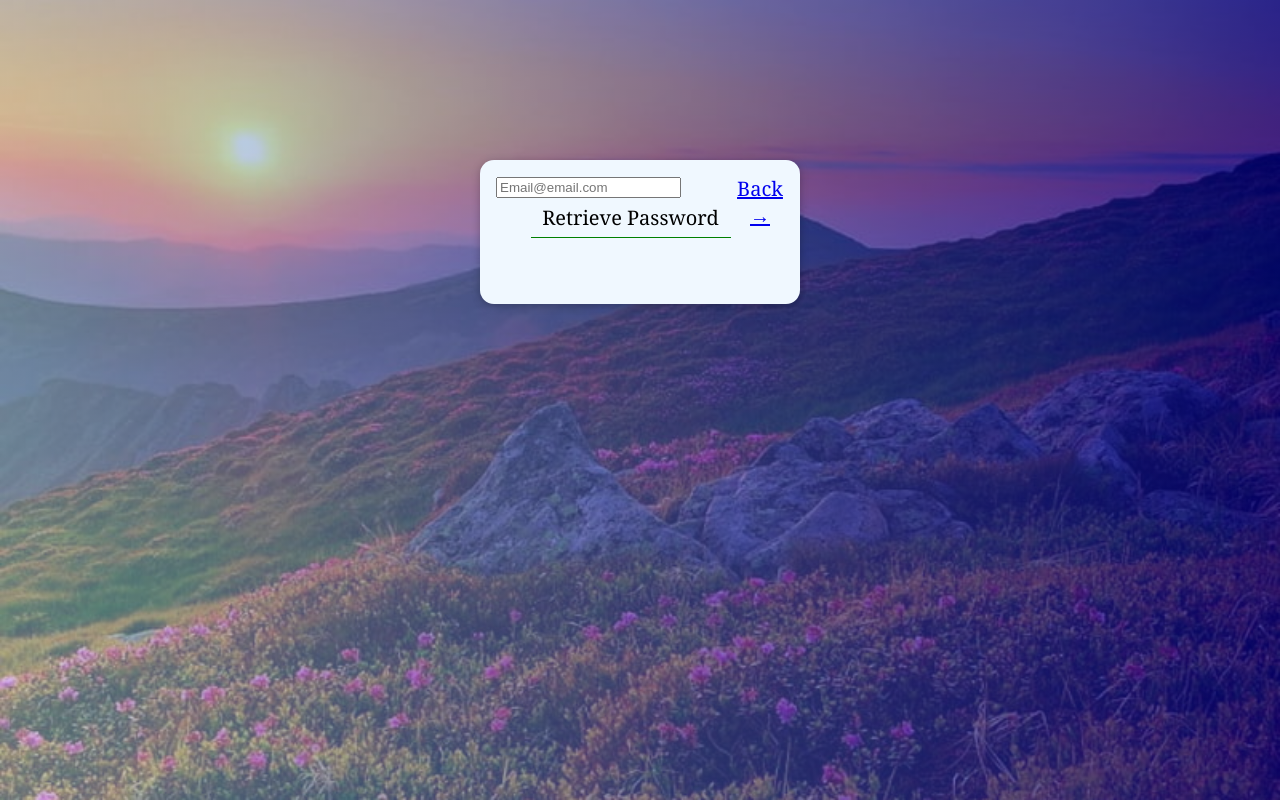
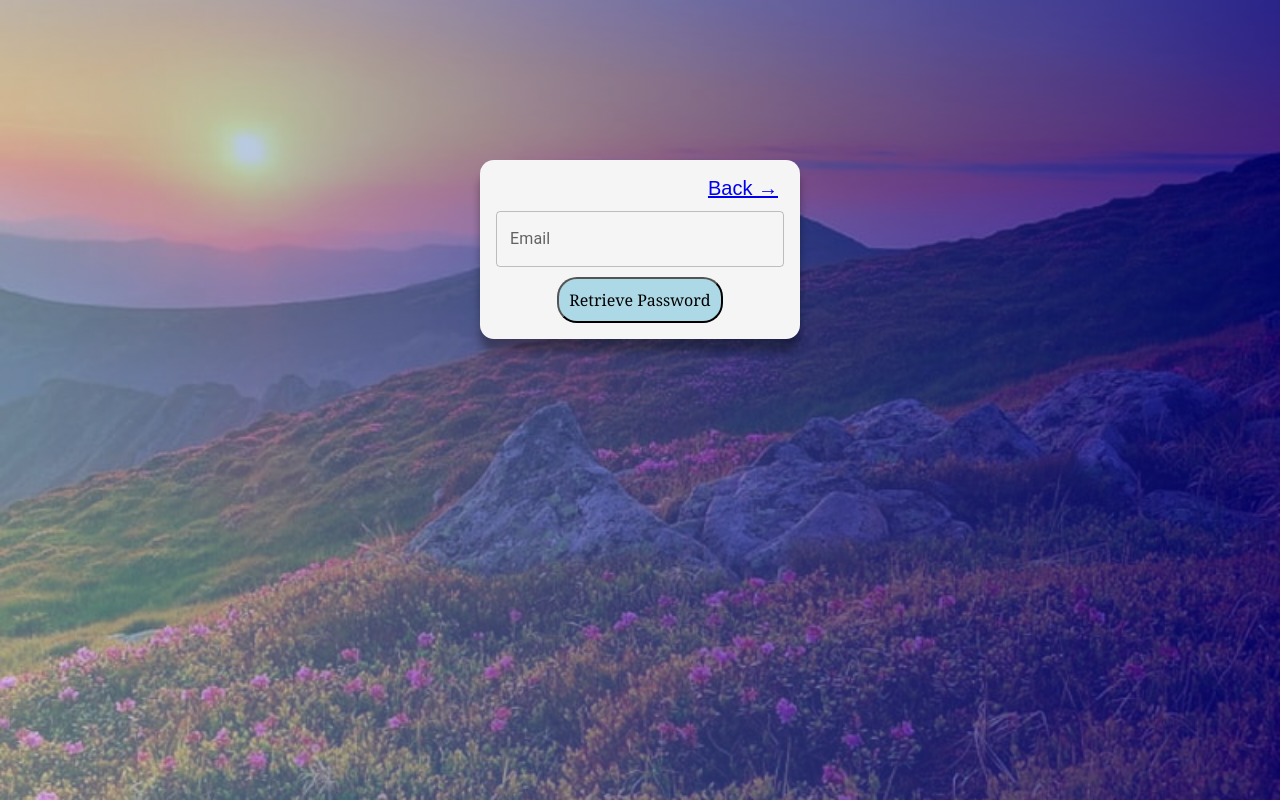
Before and after one commit to stefanverde/FullStack-frontend, a React (Create React App) app: page /forgotPassword in a window 1280 px wide. Built offline with nearby package versions, Linux system fonts and the light colour scheme.

Commit message:
cleanup 2

```diff
--- a/package.json
+++ b/package.json
@@ -8,6 +8,7 @@
     "@emotion/styled": "^11.11.0",
     "@mui/icons-material": "^5.15.9",
     "@mui/material": "^5.15.9",
+    "@mui/material-next": "^6.0.0-alpha.122",
     "@reduxjs/toolkit": "^1.9.7",
     "@testing-library/jest-dom": "^5.17.0",
     "@testing-library/react": "^13.4.0",
--- a/src/App.tsx
+++ b/src/App.tsx
@@ -4,13 +4,16 @@ import { store } from './redux/store';
 import router from './Routes';
 import { RouterProvider } from 'react-router-dom';
 import { Fragment } from 'react';
+import BackgroundImage from './components/BackgroundImage';
 function App() {
   return (
-    <Fragment>
-      <Provider store={store}>
-        <RouterProvider router={router} />
-      </Provider>
-    </Fragment>
+    <BackgroundImage>
+      <Fragment>
+        <Provider store={store}>
+          <RouterProvider router={router} />
+        </Provider>
+      </Fragment>
+    </BackgroundImage>
   );
 }
 
--- /dev/null
+++ b/src/components/BackgroundImage.tsx
@@ -0,0 +1,12 @@
+import React, { ReactNode } from 'react';
+import '../assets/Global.css';
+import { observer } from 'mobx-react';
+
+interface BackgroundImageProps {
+  children: ReactNode;
+}
+const BackgroundImage: React.FC<BackgroundImageProps> = ({ children }) => {
+  return <div className="backimage">{children}</div>;
+};
+
+export default observer(BackgroundImage);
--- a/src/components/ForgotPassword.tsx
+++ b/src/components/ForgotPassword.tsx
@@ -5,6 +5,16 @@ import { setError } from '../redux/features/userSlice';
 import { useDispatch, useSelector } from 'react-redux';
 
 import { useSendMailMutation } from '../api/mailAPI';
+import TextField from '@mui/material/TextField';
+import { Modal } from '../pages/StyledComponents';
+import styled from 'styled-components';
+import { ColoredButton } from './StyledComponents';
+
+const ColumnView = styled.div`
+  display: flex;
+  flex-direction: column;
+  gap: 10px;
+`;
 const ForgotPassword = () => {
   const [email, setEmail] = useState('');
   const [response, setResponse] = useState(true);
@@ -30,41 +40,23 @@ const ForgotPassword = () => {
     }, 2000);
   };
   return (
-    <div>
-      <div className="backimage">
-        <div className="forgottenP-modal">
-          {response ? (
-            <div className="content">
-              <input
-                required
-                className="username"
-                type="text"
-                placeholder="Email@email.com"
-                value={email}
-                onChange={e => setEmail(e.target.value)}
-              ></input>
-              <button className="forgottenButton" onClick={responseHandler}>
-                Retrieve Password
-              </button>
-              {error && <div style={{ color: 'red' }}>{error}</div>}
-              <button className="forgottenToMain">
-                <Link to="/login">Back &rarr;</Link>
-              </button>
-            </div>
-          ) : (
-            <div
-              style={{
-                color: 'green',
-                textAlign: 'center',
-                marginTop: '20px',
-              }}
-            >
-              {message} &#10003;
-            </div>
-          )}
-        </div>
-      </div>
-    </div>
+    <Modal>
+      <ColumnView>
+        <button className="forgottenToMain">
+          <Link to="/login">Back &rarr;</Link>
+        </button>
+        <TextField
+          type="email"
+          value={email}
+          id="outlined-basic"
+          label="Email"
+          variant="outlined"
+          onChange={e => setEmail(e.target.value)}
+        />
+        {error && <div style={{ color: 'red' }}>{error}</div>}
+        <ColoredButton onClick={responseHandler}>Retrieve Password</ColoredButton>
+      </ColumnView>
+    </Modal>
   );
 };
 export default ForgotPassword;
--- a/src/components/RegistrationForm.tsx
+++ b/src/components/RegistrationForm.tsx
@@ -1,4 +1,4 @@
-import React from 'react';
+import React, { useState } from 'react';
 import { Link, useNavigate } from 'react-router-dom';
 import TextField from '@mui/material/TextField';
 import { useSelector, useDispatch } from 'react-redux';
@@ -8,17 +8,35 @@ import { useAddUserMutation, userApi } from '../api/userAPI';
 import { RootState } from '../redux/store';
 
 import '../assets/Global.css';
-import { BackToMain, RegistrationModal, SubmitButton } from './StyledComponents';
+import { BackToMain, ColoredButton } from './StyledComponents';
+import { Modal } from '../pages/StyledComponents';
 
 function RegistrationForm() {
-  const formData = useSelector((state: RootState) => state.user.formData);
+  // const formData = useSelector((state: RootState) => state.user.formData);
+  const [formData, setFormData] = useState({
+    firstName: '',
+    lastName: '',
+    email: '',
+    password: '',
+    repeatPassword: '',
+  });
   const error = useSelector((state: RootState) => state.user.error);
   const dispatch = useDispatch();
   const navigate = useNavigate();
   const [trigger] = userApi.endpoints.checkExistingMail.useLazyQuery();
   const [addUser] = useAddUserMutation();
-  const handleInputChange = (e: any) => {
+  // const handleInputChange = (e: any) => {
+  //   const { name, value } = e.target;
+  //   dispatch(updateUser({ ...formData, [name]: value }));
+  // };
+  const handleInputChange = (e: React.ChangeEvent<HTMLInputElement>) => {
     const { name, value } = e.target;
+    // Update local component state
+    setFormData(prevState => ({
+      ...prevState,
+      [name]: value,
+    }));
+
     dispatch(updateUser({ ...formData, [name]: value }));
   };
 
@@ -80,11 +98,10 @@ function RegistrationForm() {
 
   return (
     <div className="backimage">
-      <RegistrationModal>
+      <Modal>
         <TextField
           type="text"
           value={formData.firstName}
-          id="outlined-basic"
           label="First Name"
           variant="outlined"
           onChange={handleInputChange}
@@ -92,7 +109,6 @@ function RegistrationForm() {
         <TextField
           type="text"
           value={formData.lastName}
-          id="outlined-basic"
           label="Last Name"
           variant="outlined"
           onChange={handleInputChange}
@@ -100,37 +116,33 @@ function RegistrationForm() {
         <TextField
           type="email"
           value={formData.email}
-          id="outlined-basic"
           label="Email"
           variant="outlined"
           onChange={handleInputChange}
         ></TextField>
         <TextField
           type="password"
-          id="outlined-basic"
           label="Password"
           value={formData.password}
           onChange={handlePasswordChange}
           required={true}
         />
         <TextField
-          // size="small"
           type="password"
-          id="outlined-basic"
           label="Repeat Password"
           value={formData.repeatPassword}
           onChange={handleRepeatPasswordChange}
           required={true}
         />
         {error && <div style={{ color: 'red' }}>{error}</div>}
-        <SubmitButton onClick={event => submitForm(event)}>Submit Registration</SubmitButton>
+        <ColoredButton onClick={event => submitForm(event)}>Submit Registration</ColoredButton>
 
         <BackToMain>
           <Link to="/login" style={{ textDecoration: 'none', color: 'black' }}>
             Back to Login. &rarr;
           </Link>
         </BackToMain>
-      </RegistrationModal>
+      </Modal>
     </div>
   );
 }
--- a/src/components/StyledComponents.tsx
+++ b/src/components/StyledComponents.tsx
@@ -1,16 +1,17 @@
 import styled from 'styled-components';
 
-export const SubmitButton = styled.button`
+export const ColoredButton = styled.button`
   position: relative;
-  height: fit-content;
+
   width: fit-content;
   border-radius: 20px;
   background-color: lightblue;
   font-weight: 300;
-  padding: 15px;
+  padding: 10px;
   font-size: 16px;
   font-family: Georgia, 'Times New Roman', Times, serif;
-  left: 15%;
+  display: flex;
+  align-self: center;
   cursor: pointer;
 `;
 
@@ -32,12 +33,12 @@ export const RegistrationModal = styled.div`
 
 export const BackToMain = styled.button`
   position: relative;
-  height: fit-content;
   width: fit-content;
   border: none;
   background-color: whitesmoke;
   font-weight: 300;
   font-size: 18px;
   font-family: Georgia, 'Times New Roman', Times, serif;
-  left: 35%;
+  display: flex;
+  align-self: flex-end;
 `;
--- a/src/components/styles/ForgotPassword.css
+++ b/src/components/styles/ForgotPassword.css
@@ -1,40 +1,28 @@
-.forgottenP-modal {
-    position: absolute;
-    top: 20vh;
-    left: calc(50% - 10rem);
-    width: 18rem;
-    height: 7rem;
-    background-color: aliceblue;
-    padding: 1rem;
-    border-radius: 14px;
-
-    box-shadow: 0 2px 8px rgba(0, 0, 0, 0.25);
-    animation: slide-down 300ms ease-out forwards;
-  }
 
   .forgottenToMain {
-    position: absolute;
-    height: 20px;
-    width: 80px;
+    position: relative;
+    display: flex;
+    align-self:flex-end;
     border: none;
-    background-color: aliceblue;
+    background-color: whitesmoke;
     font-weight: 300;
     font-size: 20px;
-    font-family: Georgia, 'Times New Roman', Times, serif;
-    top: 10%;
-    left: 75%;
+    /*font-family: Georgia, 'Times New Roman', Times, serif;*/
+
+
   }
   .forgottenButton {
     position: relative;
-    height: 40px;
-    width: 200px;
+    height: fit-content;
+    width: fit-content;
+      padding: 8px 12px;
     border: none;
     border-bottom: 1px solid green;
     background-color: aliceblue;
     font-weight: 300;
     font-size: 20px;
     font-family: Georgia, 'Times New Roman', Times, serif;
-    top: 5%;
+    /*top: 5%;*/
     left: 12%;
     transition: all .05s;
     animation: slide-down 100ms ease-out forwards;
--- a/src/pages/Login.tsx
+++ b/src/pages/Login.tsx
@@ -5,7 +5,8 @@ import TextField from '@mui/material/TextField';
 
 import { useLoginMutation } from '../api/authAPI';
 
-import { Button, linkStyle, LoginModal, RowItem, TextButton } from './StyledComponents';
+import { Button, linkStyle, Modal, RowItem, TextButton } from './StyledComponents';
+import { ColoredButton } from '../components/StyledComponents';
 
 function Login() {
   const [username, setUsername] = useState('');
@@ -30,7 +31,7 @@ function Login() {
 
   return (
     <div className="backimage">
-      <LoginModal>
+      <Modal>
         <TextField
           type="email"
           value={username}
@@ -49,7 +50,7 @@ function Login() {
           required={true}
         />
 
-        {error && <p>{error}</p>}
+        {error && <p style={{ color: 'red', display: 'flex', alignSelf: 'center' }}>{error}</p>}
         <RowItem>
           <Button onClick={loginHandler}>Login</Button>
           <Button>
@@ -61,12 +62,12 @@ function Login() {
         <TextButton>
           <Link to="/forgotPassword">Forgot Password ?</Link>
         </TextButton>
-      </LoginModal>
-      <button>
+      </Modal>
+      <ColoredButton style={{ padding: '10px 20px' }}>
         <Link to="/shop" style={linkStyle}>
           Shop
         </Link>
-      </button>
+      </ColoredButton>
     </div>
   );
 }
--- a/src/pages/StyledComponents.tsx
+++ b/src/pages/StyledComponents.tsx
@@ -21,8 +21,7 @@ export const TextButton = styled.button`
   background-color: whitesmoke;
   border: none;
 `;
-
-export const LoginModal = styled.div`
+export const Modal = styled.div`
   position: absolute;
   top: 20vh;
   left: calc(50% - 10rem);
@@ -35,7 +34,7 @@ export const LoginModal = styled.div`
   padding: 1rem;
   border-radius: 14px;
   box-shadow: 0 12px 8px rgba(0, 0, 0, 0.35);
-  animation: slideDown 300ms ease-out forwards;
+  animation: slide-down 300ms ease-out forwards;
 `;
 
 export const RowItem = styled.div`
@@ -43,14 +42,3 @@ export const RowItem = styled.div`
   flex-direction: row;
   gap: 5px;
 `;
-
-const slideDown = keyframes`
-  from {
-    opacity: 0;
-    transform: translateY(-3rem);
-  }
-  to {
-    opacity: 1;
-    transform: translateY(0);
-  }
-`;
```
Also changed, not shown: 1 other file (tests, documents, lock files or other folders).
